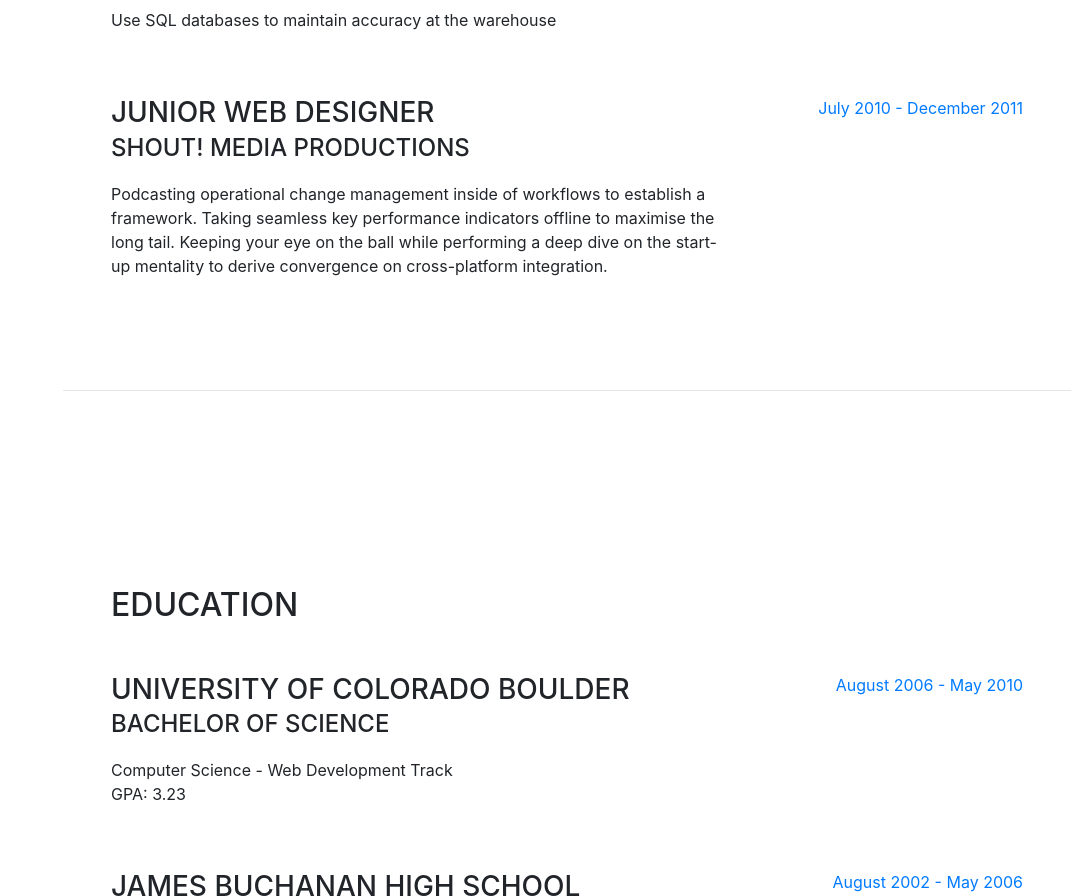
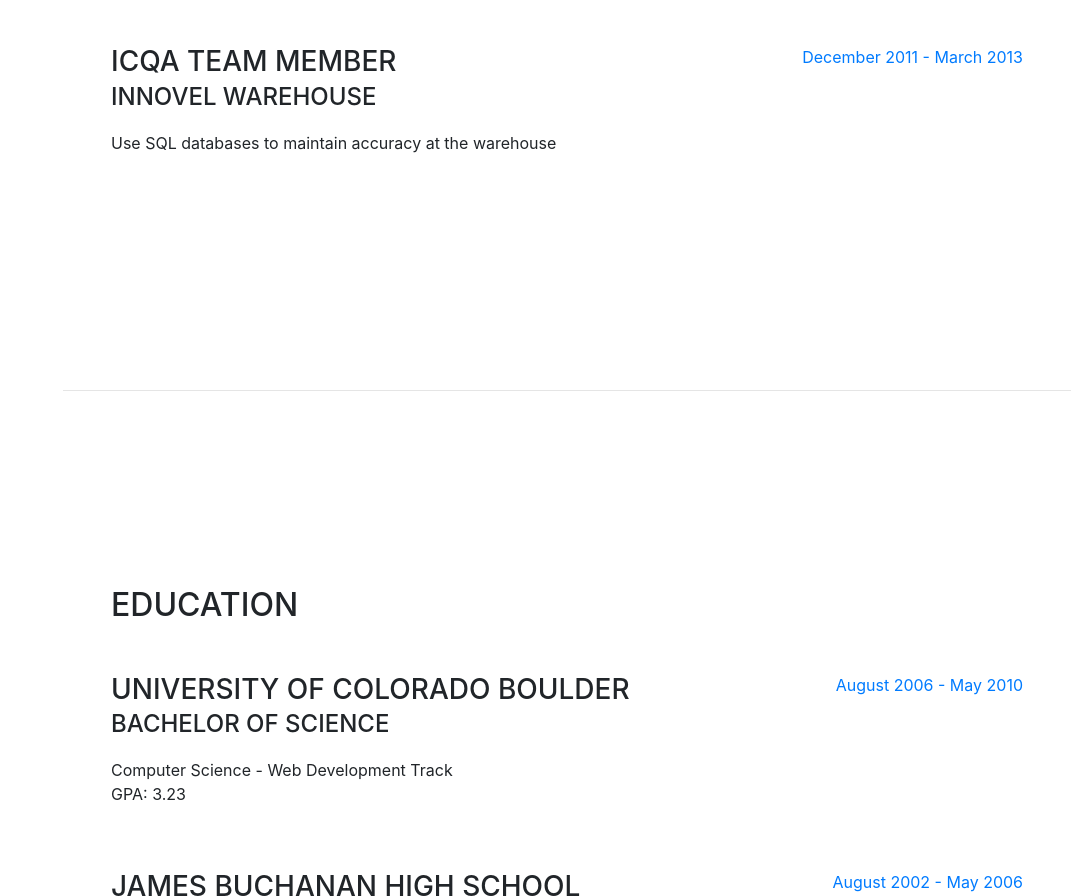
Before and after one commit to etorr/devsite, a website with bundled scripts: page index.html in a window 1280 px wide. Shown: the part 1211-2107 px from the top of the page, without its empty margins (209-1280 px from the left). Built offline with nearby package versions, Linux system fonts and the light colour scheme; a web font is replaced by a local one.

Commit message:
Update index.html

```diff
--- a/index.html
+++ b/index.html
@@ -113,19 +113,6 @@
             <div class="resume-date text-md-right">
               <span class="text-primary">December 2011 - March 2013</span>
             </div>
-          </div>
-
-          <div class="resume-item d-flex flex-column flex-md-row mb-5">
-            <div class="resume-content mr-auto">
-              <h3 class="mb-0">Junior Web Designer</h3>
-              <div class="subheading mb-3">Shout! Media Productions</div>
-              <p>Podcasting operational change management inside of workflows to establish a framework. Taking seamless key performance indicators offline to maximise the long tail. Keeping your eye on the ball while performing a deep dive on the start-up mentality to derive convergence on cross-platform integration.</p>
-            </div>
-            <div class="resume-date text-md-right">
-              <span class="text-primary">July 2010 - December 2011</span>
-            </div>
-          </div>
-
           </div>
 
         </div>
```
